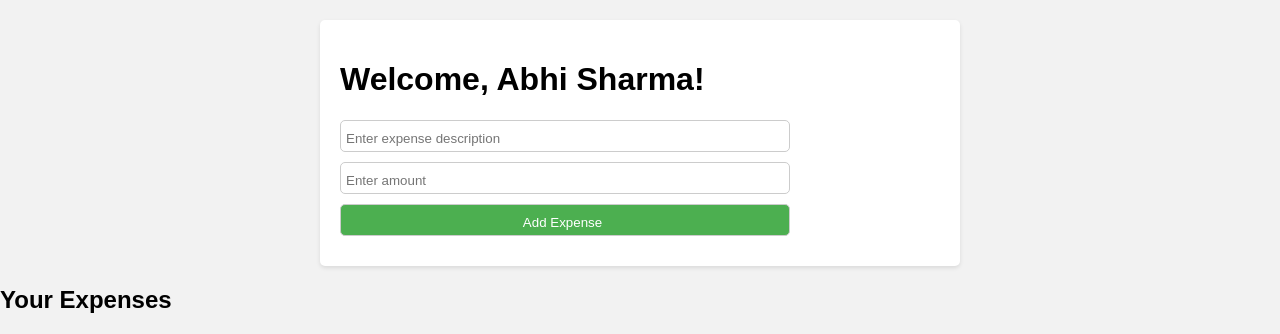
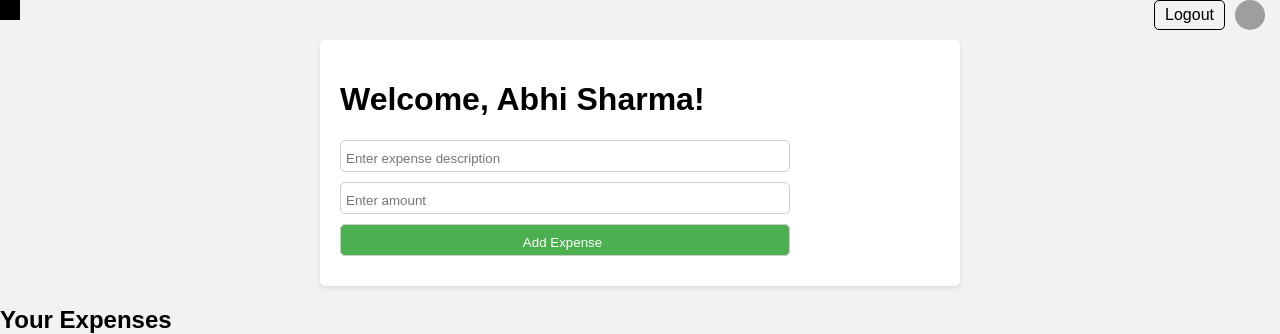
Before and after one commit to nerdyabhi/Expense-tracker-django, a Django app: page /del/5 in a window 1280 px wide. Shown: the top 334 px of the page. Run offline with Django 5.2, Linux system fonts and the light colour scheme; data comes from the database, SQL or seed files in the repository; grey boxes are pictures that could not be loaded.

Commit message:
added logout link

```diff
--- a/expense_tracker/templates/welcome.html
+++ b/expense_tracker/templates/welcome.html
@@ -100,9 +100,68 @@
         {
             z-index: 9999;
         }
+        header {
+            display: flex;
+            justify-content: space-between;
+            align-items: center;
+            padding: 10px;
+            background-color: #000;
+            color: #fff;
+            width:max-content /* Adjust the header width */
+          }
+
+          /* Style for logout and edit profile links */
+          .user-actions {
+            display: flex;
+            gap: 10px; /* Adjust spacing between links */
+            position: absolute;
+            top: 0;
+            right: 0;
+          }
+
+
+          .logout-link {
+            color: #000;
+            text-decoration: none;
+            border: 0.5px solid #000;
+            padding: 5px 10px;
+            border-radius: 5px;
+          }
+
+          .edit-profile-link {
+            color: #fff;
+            text-decoration: none;
+            display: flex;
+            align-items: center;
+          }
+          .user-actions a {
+            text-decoration: none;
+        }
+        .avatar {
+            width: 30px;
+            height: 30px;
+            border-radius: 50%;
+            margin-right: 5px;
+            /* Add your avatar image URL here */
+            background-image: url('https://img.freepik.com/free-vector/mysterious-mafia-man-smoking-cigarette_52683-34828.jpg?w=740&t=st=1714133769~exp=1714134369~hmac=8c997fc2feaf65c0a294e2d578155eec51c392b2c8fe2721a2b1ce17fe994e09');
+            background-size: cover;
+        }
+
     </style>
 </head>
-<body><div class="container">
+<body>
+    <header>
+        <div class="user-actions">
+            <a href="login" class="logout-link">Logout</a>
+            <a href="edit_profile/{{ u.email }}" class="edit-profile-link">
+                <span class="avatar"></span>
+            </a>
+            </a>
+            <div style="clear: both;"></div>
+        </div>
+    </header>
+
+    <div class="container">
     <h1>Welcome, {{u.name}}!</h1>
     <form action="../addTransaction" method="POST">
         {% csrf_token %}
```
